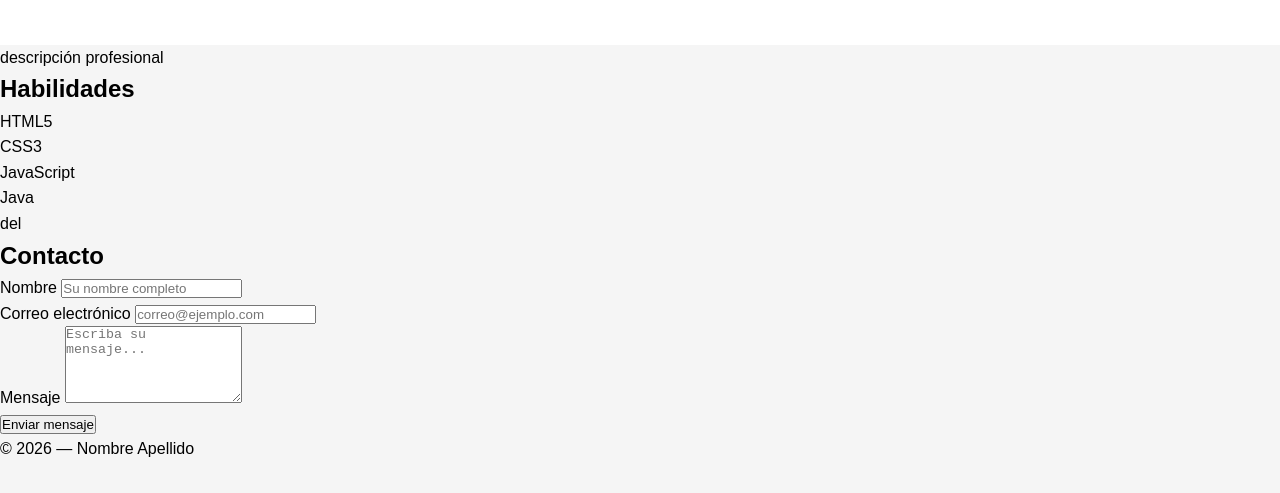
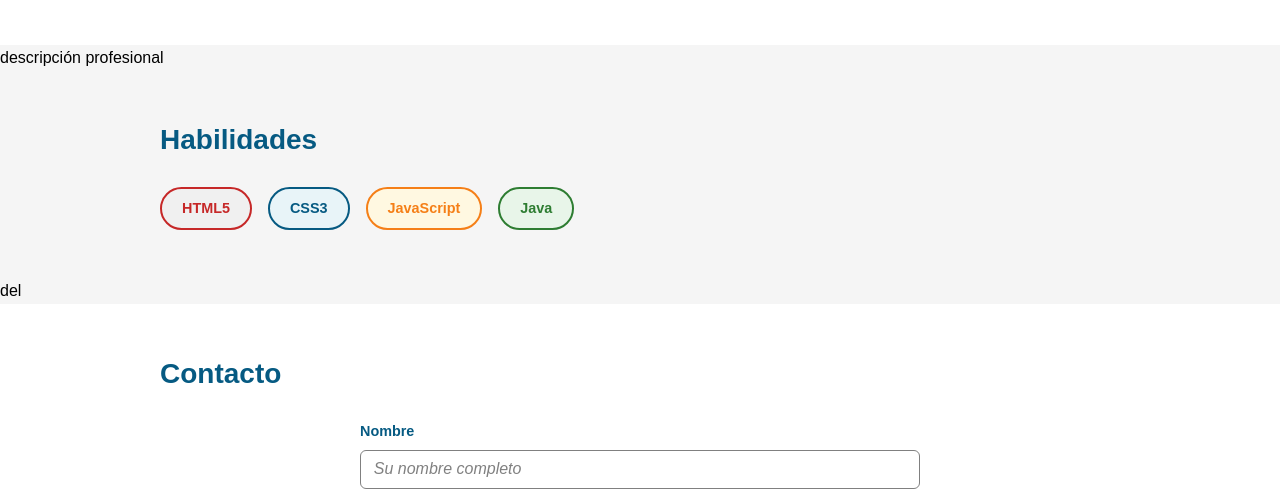
Before and after one commit to SergioMoreno09dev/Moreno-post1-u3, a plain HTML site: page index.html in a window 1280 px wide. Shown: the part 307-800 px from the top of the page. Drawn offline with Linux system fonts and the light colour scheme.

Commit message:
Se actualizzo el archivo .css con las secciones referentes a habilidades y formularios

```diff
--- a/css/estilos.css
+++ b/css/estilos.css
@@ -144,3 +144,149 @@ main {
     color: var(--color-text);
     max-width: 600px;
 }
+
+/*Seccion de habilidades*/
+
+.skills-section {
+    padding: 3rem 0;
+    background: var(--color-bg);
+}
+
+.skills-section .section-title,
+.contact-section .section-title {
+    font-size: 1.75rem;
+    color: var(--color-primary);
+    margin-bottom: 1.5rem;
+    max-width: 960px;
+    width: 90%;
+    margin-left: auto;
+    margin-right: auto;
+}
+
+.skills-list {
+    list-style: none;
+    display: flex;
+    gap: 1rem;
+    flex-wrap: wrap;
+    max-width: 960px;
+    width: 90%;
+    margin: 0 auto;
+}
+
+.skills-list>.skill-item {
+    /* selector hijo directo */
+    padding: 0.5rem 1.25rem;
+    border-radius: 2rem;
+    font-weight: 700;
+    font-size: 0.9rem;
+    cursor: default;
+    transition: transform 0.15s ease;
+}
+
+.skills-list>.skill-item:hover {
+    transform: translateY(-2px);
+}
+
+/*color por habilidad*/
+
+.skill-item--html {
+    background: #F0F0F0;
+    color: #C62828;
+    border: 2px solid #C62828;
+}
+
+.skill-item--css {
+    background: #E8F4F8;
+    color: #065A82;
+    border: 2px solid #065A82;
+}
+
+.skill-item--js {
+    background: #FFF8E1;
+    color: #F57F17;
+    border: 2px solid #F57F17;
+}
+
+.skill-item--java {
+    background: #E8F5E9;
+    color: #2E7D32;
+    border: 2px solid #2E7D32;
+}
+
+/*Seccion de contacto*/
+
+.contact-section {
+    padding: 3rem 0 4rem;
+    background: var(--color-white);
+}
+
+.contact-form {
+    max-width: 560px;
+    width: 90%;
+    margin: 0 auto;
+}
+
+.form-group {
+    margin-bottom: 1.25rem;
+}
+
+.form-group label {
+    display: block;
+    font-weight: 700;
+    font-size: 0.9rem;
+    color: var(--color-primary);
+    margin-bottom: 0.4rem;
+}
+
+input[type="text"],
+input[type="email"],
+textarea {
+    width: 100%;
+    padding: 0.6rem 0.8rem;
+    border: 1px solid var(--color-grey);
+    border-radius: var(--radius);
+    font-family: inherit;
+    font-size: 1rem;
+    color: var(--color-text);
+    background: var(--color-white);
+    transition: border-color 0.2s, box-shadow 0.2s;
+}
+
+input:focus,
+textarea:focus {
+    outline: none;
+    border-color: var(--color-primary);
+    box-shadow: 0 0 0 3px rgba(6, 90, 130, 0.2);
+}
+
+::placeholder {
+    color: var(--color-grey);
+    font-style: italic;
+}
+
+textarea {
+    resize: vertical;
+    min-height: 120px;
+}
+
+.btn-primary {
+    display: block;
+    width: 100%;
+    padding: 0.75rem;
+    background: var(--color-primary);
+    color: var(--color-white);
+    border: none;
+    border-radius: var(--radius);
+    font-size: 1rem;
+    font-weight: 700;
+    cursor: pointer;
+    transition: background-color 0.2s, transform 0.1s;
+}
+
+.btn-primary:hover {
+    background: var(--color-secondary);
+}
+
+.btn-primary:active {
+    transform: scale(0.98);
+}
```
